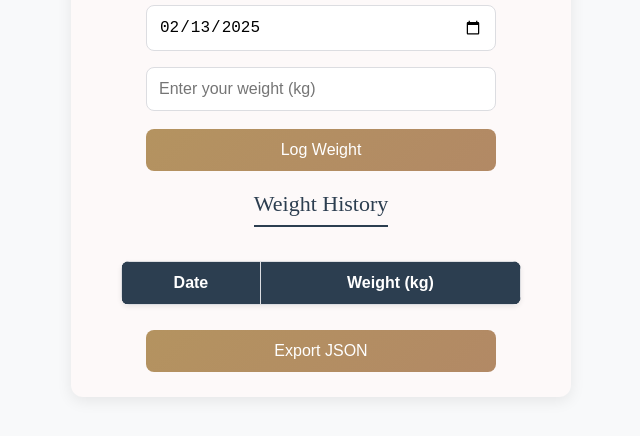
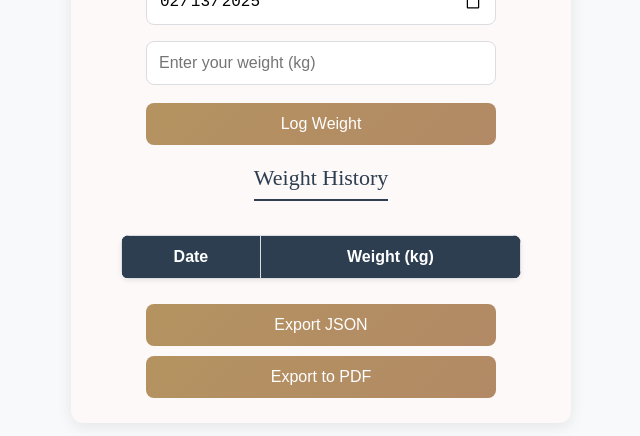
Before and after one commit to praveen366188/WeightLog, a website: page index.html in a window 1280 px wide. Shown: the part 250-686 px from the top of the page, without its empty margins (319-959 px from the left). Drawn offline with Linux system fonts and the light colour scheme.

Commit message:
Update index.html

```diff
--- a/index.html
+++ b/index.html
@@ -33,7 +33,7 @@
 
     <!-- Export Button -->
     <button id="exportJSON">Export JSON</button>
-<!--    <button id="exportPDF">Export to PDF</button>-->
+    <button id="exportPDF">Export to PDF</button>
 </div>
 
 <!-- Include html2pdf.js from CDN -->
```
